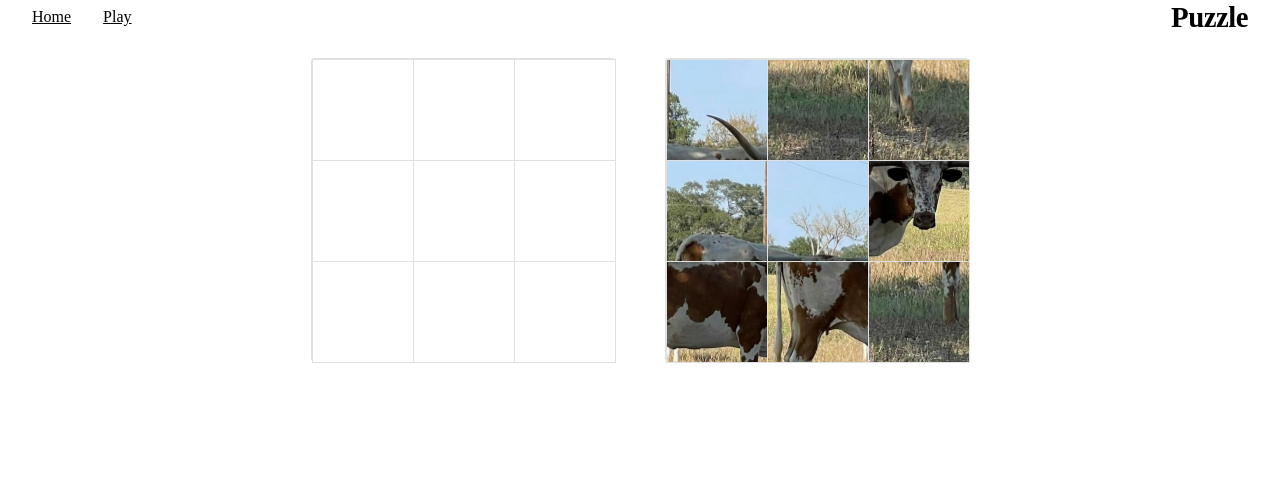
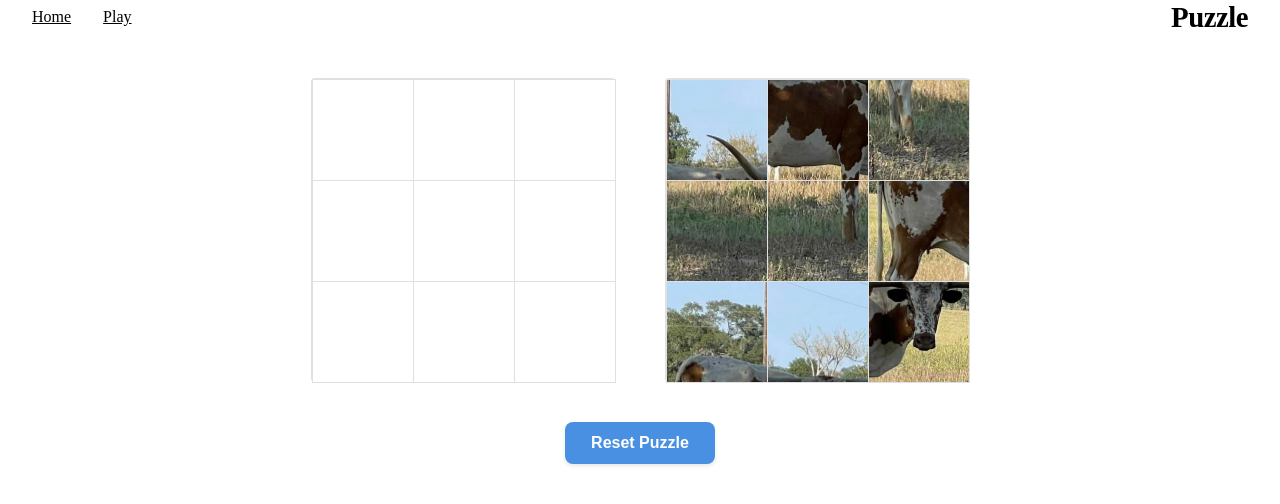
Before and after one commit to Hreeik/puzzle-app, a React (Vite) app: page /puzzle in a window 1280 px wide. Shown: the top 504 px of the page. Built offline with nearby package versions, Linux system fonts and the light colour scheme.

Commit message:
Add reset button below puzzle with improved styling

```diff
--- a/src/components/PuzzleGame.css
+++ b/src/components/PuzzleGame.css
@@ -1,4 +1,49 @@
 .puzzle-container {
+    display: flex;
+    flex-direction: column;
+    align-items: center;
+    width: 100%;
+    max-width: 800px;
+    margin: 0 auto;
+    padding: 20px;
+}
+
+.puzzle-header {
+    width: 100%;
+    display: flex;
+    justify-content: center;
+    margin-bottom: 2rem;
+    padding: 1rem;
+}
+
+.reset-button {
+    background-color: #4a90e2;
+    color: white;
+    border: none;
+    padding: 12px 24px;
+    border-radius: 8px;
+    font-size: 16px;
+    font-weight: 600;
+    cursor: pointer;
+    transition: all 0.2s ease;
+    min-width: 150px;
+    box-shadow: 0 2px 4px rgba(0, 0, 0, 0.1);
+    margin-top: 20px;
+}
+
+.reset-button:hover {
+    background-color: #357abd;
+    transform: translateY(-1px);
+    box-shadow: 0 4px 8px rgba(0, 0, 0, 0.15);
+}
+
+.reset-button:active {
+    background-color: #2a5f94;
+    transform: translateY(0);
+    box-shadow: 0 2px 4px rgba(0, 0, 0, 0.1);
+}
+
+.puzzle-content {
     display: flex;
     gap: 50px;
     justify-content: center;
--- a/src/components/PuzzleGame.tsx
+++ b/src/components/PuzzleGame.tsx
@@ -1,4 +1,4 @@
-import {FC, useState, DragEvent} from 'react';
+import {FC, useState, DragEvent, useEffect} from 'react';
 import './PuzzleGame.css';
 
 type Tile = number | null;
@@ -15,10 +15,43 @@ function shuffle(array: Tile[]): Tile[] {
 }
 
 const PuzzleGame: FC = () => {
-    const [tiles, setTiles] = useState<Tile[]>(shuffle(initialTiles));
+    // Load saved state or initialize new state
+    const [tiles, setTiles] = useState<Tile[]>(() => {
+        const savedTiles = localStorage.getItem('puzzleTiles');
+        return savedTiles ? JSON.parse(savedTiles) : shuffle(initialTiles);
+    });
+
     const [draggedTile, setDraggedTile] = useState<number | null>(null);
-    const [placedTiles, setPlacedTiles] = useState<boolean[]>(Array(9).fill(false));
-    const [placedPieces, setPlacedPieces] = useState<(number | null)[]>(Array(9).fill(null));
+
+    const [placedTiles, setPlacedTiles] = useState<boolean[]>(() => {
+        const savedPlacedTiles = localStorage.getItem('puzzlePlacedTiles');
+        return savedPlacedTiles ? JSON.parse(savedPlacedTiles) : Array(9).fill(false);
+    });
+
+    const [placedPieces, setPlacedPieces] = useState<(number | null)[]>(() => {
+        const savedPlacedPieces = localStorage.getItem('puzzlePlacedPieces');
+        return savedPlacedPieces ? JSON.parse(savedPlacedPieces) : Array(9).fill(null);
+    });
+
+    // Save state whenever it changes
+    useEffect(() => {
+        localStorage.setItem('puzzleTiles', JSON.stringify(tiles));
+        localStorage.setItem('puzzlePlacedTiles', JSON.stringify(placedTiles));
+        localStorage.setItem('puzzlePlacedPieces', JSON.stringify(placedPieces));
+    }, [tiles, placedTiles, placedPieces]);
+
+    const handleReset = () => {
+        // Clear localStorage
+        localStorage.removeItem('puzzleTiles');
+        localStorage.removeItem('puzzlePlacedTiles');
+        localStorage.removeItem('puzzlePlacedPieces');
+
+        // Reset state
+        setTiles(shuffle(initialTiles));
+        setPlacedTiles(Array(9).fill(false));
+        setPlacedPieces(Array(9).fill(null));
+        setDraggedTile(null);
+    };
 
     const handleDragStart = (e: DragEvent<HTMLDivElement>, index: number) => {
         if (!placedTiles[index]) {
@@ -72,6 +105,7 @@ const PuzzleGame: FC = () => {
 
     return (
         <div className="puzzle-container">
+            <div className="puzzle-content">
                 <div className="grid">
                     {Array(9).fill(null).map((_, index) => (
                         <div
@@ -114,6 +148,13 @@ const PuzzleGame: FC = () => {
                     ))}
                 </div>
             </div>
+            <button
+                className="reset-button"
+                onClick={handleReset}
+            >
+                Reset Puzzle
+            </button>
+        </div>
     );
 };
 
```
Lines whose indentation alone changed are shown as unchanged.
